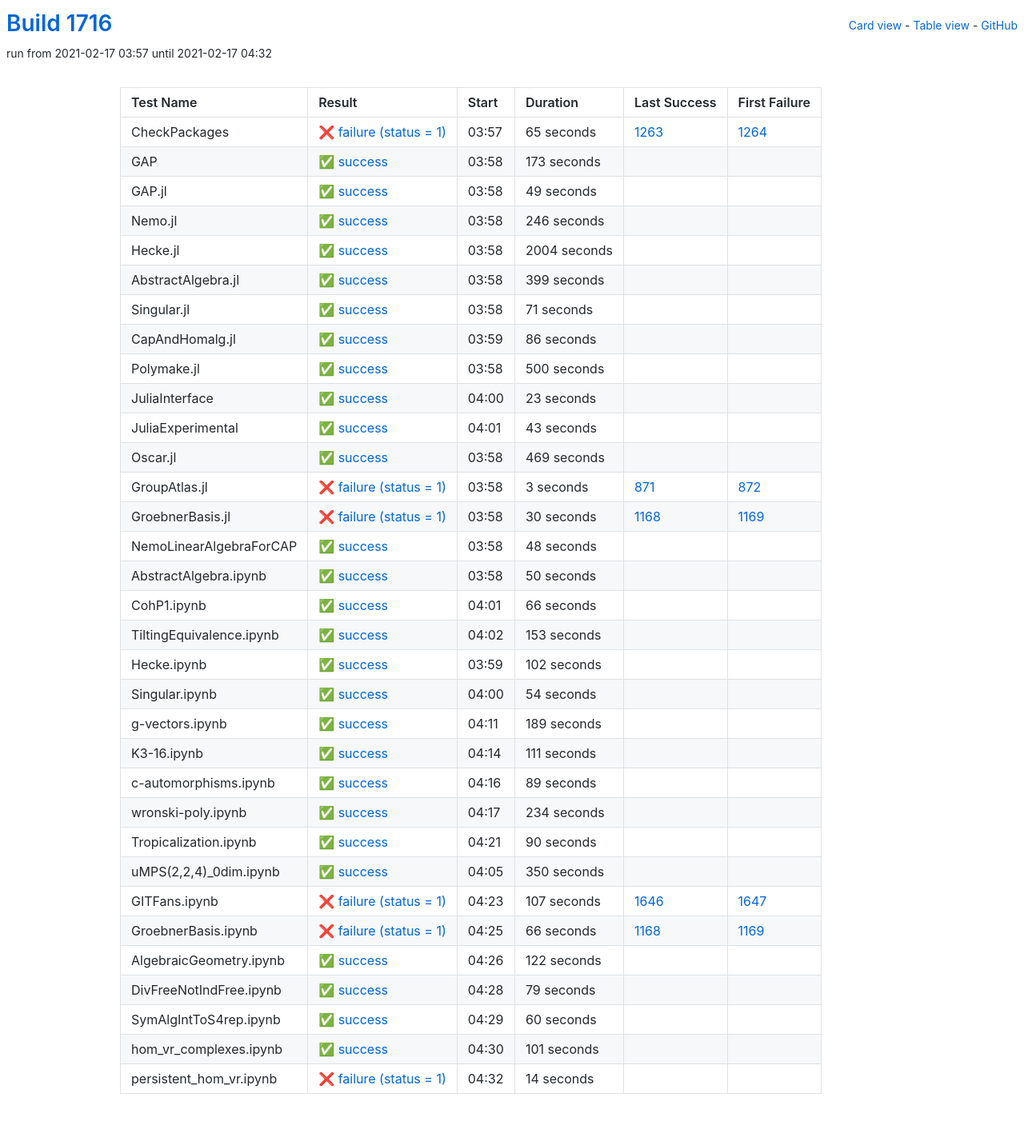
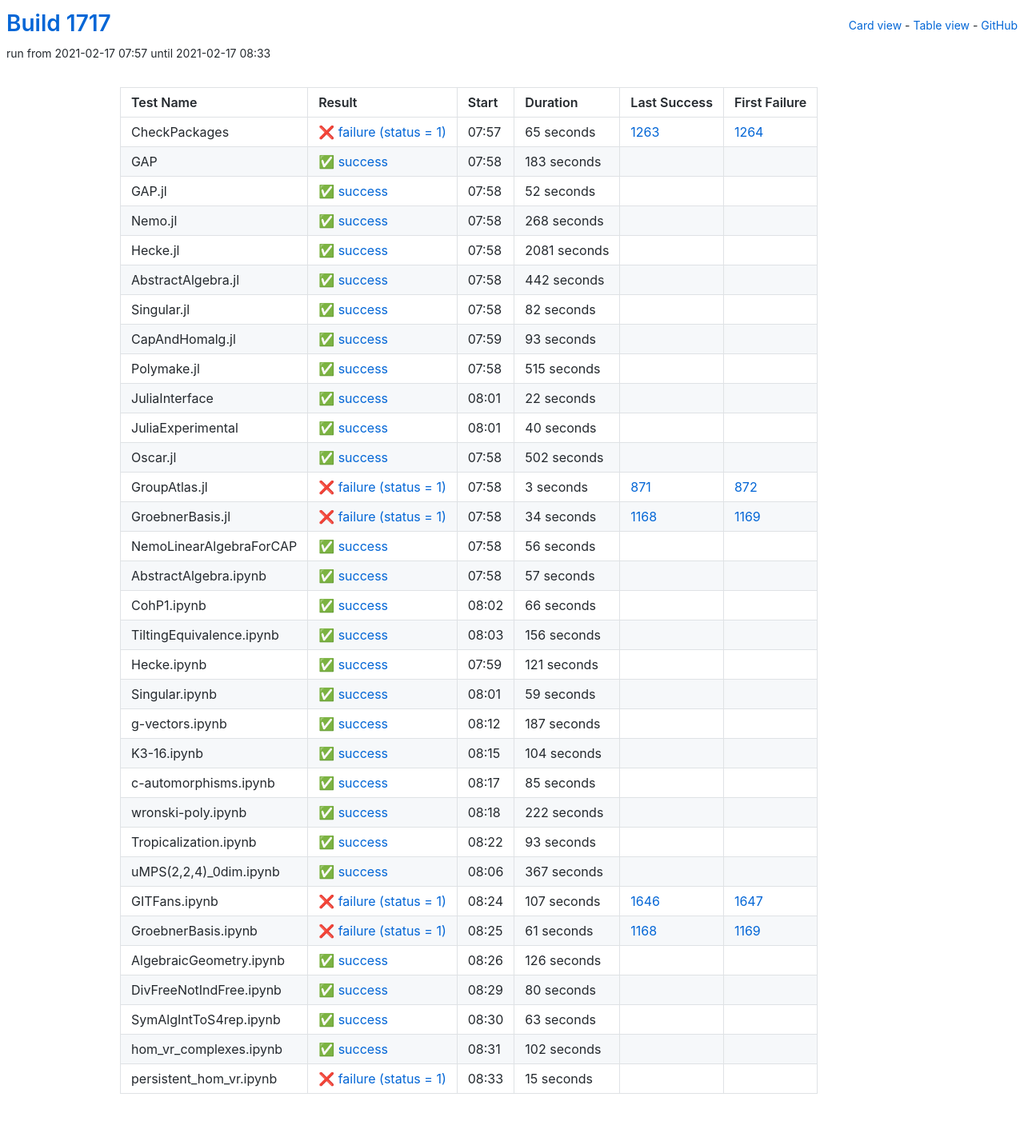
Before and after one commit to oscar-system/oscar-ci-status-stable, a Jekyll site: the page built from table.html, in a window 1280 px wide. Shown: the whole page at 80% size. Built offline with Jekyll 4.4.1, drawn with Linux system fonts in a browser that asks for light colours.

Commit message:
Build #1717

```diff
--- a/_data/ci.yml
+++ b/_data/ci.yml
@@ -1,6 +1,6 @@
 ---
-build: 1716
-build_url: https://oscarci.mathematik.uni-kl.de/job/oscar-stable/1716/
+build: 1717
+build_url: https://oscarci.mathematik.uni-kl.de/job/oscar-stable/1717/
 job: oscar-stable
 organization: oscar-system
 repo: oscar-ci-status-stable
@@ -8,8 +8,8 @@ repourl: https://github.com/oscar-system/oscar-ci-status-stable
 tests:
 - name: CheckPackages
   id: checkpackages
-  log: https://oscarci.mathematik.uni-kl.de/job/oscar-stable/1716/artifact/logs/build-1716/CheckPackages.log
-  start: 2021-02-17 03:57
+  log: https://oscarci.mathematik.uni-kl.de/job/oscar-stable/1717/artifact/logs/build-1717/CheckPackages.log
+  start: 2021-02-17 07:57
   success: false
   exitcode: 1
   status: failure
@@ -20,140 +20,140 @@ tests:
   first_failure_url: https://oscarci.mathematik.uni-kl.de/job/oscar-stable/1264/
 - name: GAP
   id: gap
-  log: https://oscarci.mathematik.uni-kl.de/job/oscar-stable/1716/artifact/logs/build-1716/GAP.log
-  start: 2021-02-17 03:58
+  log: https://oscarci.mathematik.uni-kl.de/job/oscar-stable/1717/artifact/logs/build-1717/GAP.log
+  start: 2021-02-17 07:58
   success: true
   exitcode: 0
   status: success
-  duration: 173
+  duration: 183
   last_success: false
   last_success_url:
   first_failure: false
   first_failure_url:
 - name: GAP.jl
   id: gap-jl
-  log: https://oscarci.mathematik.uni-kl.de/job/oscar-stable/1716/artifact/logs/build-1716/GAP.jl.log
-  start: 2021-02-17 03:58
+  log: https://oscarci.mathematik.uni-kl.de/job/oscar-stable/1717/artifact/logs/build-1717/GAP.jl.log
+  start: 2021-02-17 07:58
   success: true
   exitcode: 0
   status: success
-  duration: 49
+  duration: 52
   last_success: false
   last_success_url:
   first_failure: false
   first_failure_url:
 - name: Nemo.jl
   id: nemo-jl
-  log: https://oscarci.mathematik.uni-kl.de/job/oscar-stable/1716/artifact/logs/build-1716/Nemo.jl.log
-  start: 2021-02-17 03:58
+  log: https://oscarci.mathematik.uni-kl.de/job/oscar-stable/1717/artifact/logs/build-1717/Nemo.jl.log
+  start: 2021-02-17 07:58
   success: true
   exitcode: 0
   status: success
-  duration: 246
+  duration: 268
   last_success: false
   last_success_url:
   first_failure: false
   first_failure_url:
 - name: Hecke.jl
   id: hecke-jl
-  log: https://oscarci.mathematik.uni-kl.de/job/oscar-stable/1716/artifact/logs/build-1716/Hecke.jl.log
-  start: 2021-02-17 03:58
+  log: https://oscarci.mathematik.uni-kl.de/job/oscar-stable/1717/artifact/logs/build-1717/Hecke.jl.log
+  start: 2021-02-17 07:58
   success: true
   exitcode: 0
   status: success
-  duration: 2004
+  duration: 2081
   last_success: false
   last_success_url:
   first_failure: false
   first_failure_url:
 - name: AbstractAlgebra.jl
   id: abstractalgebra-jl
-  log: https://oscarci.mathematik.uni-kl.de/job/oscar-stable/1716/artifact/logs/build-1716/AbstractAlgebra.jl.log
-  start: 2021-02-17 03:58
+  log: https://oscarci.mathematik.uni-kl.de/job/oscar-stable/1717/artifact/logs/build-1717/AbstractAlgebra.jl.log
+  start: 2021-02-17 07:58
   success: true
   exitcode: 0
   status: success
-  duration: 399
+  duration: 442
   last_success: false
   last_success_url:
   first_failure: false
   first_failure_url:
 - name: Singular.jl
   id: singular-jl
-  log: https://oscarci.mathematik.uni-kl.de/job/oscar-stable/1716/artifact/logs/build-1716/Singular.jl.log
-  start: 2021-02-17 03:58
+  log: https://oscarci.mathematik.uni-kl.de/job/oscar-stable/1717/artifact/logs/build-1717/Singular.jl.log
+  start: 2021-02-17 07:58
   success: true
   exitcode: 0
   status: success
-  duration: 71
+  duration: 82
   last_success: false
   last_success_url:
   first_failure: false
   first_failure_url:
 - name: CapAndHomalg.jl
   id: capandhomalg-jl
-  log: https://oscarci.mathematik.uni-kl.de/job/oscar-stable/1716/artifact/logs/build-1716/CapAndHomalg.jl.log
-  start: 2021-02-17 03:59
+  log: https://oscarci.mathematik.uni-kl.de/job/oscar-stable/1717/artifact/logs/build-1717/CapAndHomalg.jl.log
+  start: 2021-02-17 07:59
   success: true
   exitcode: 0
   status: success
-  duration: 86
+  duration: 93
   last_success: false
   last_success_url:
   first_failure: false
   first_failure_url:
 - name: Polymake.jl
   id: polymake-jl
-  log: https://oscarci.mathematik.uni-kl.de/job/oscar-stable/1716/artifact/logs/build-1716/Polymake.jl.log
-  start: 2021-02-17 03:58
+  log: https://oscarci.mathematik.uni-kl.de/job/oscar-stable/1717/artifact/logs/build-1717/Polymake.jl.log
+  start: 2021-02-17 07:58
   success: true
   exitcode: 0
   status: success
-  duration: 500
+  duration: 515
   last_success: false
   last_success_url:
   first_failure: false
   first_failure_url:
 - name: JuliaInterface
   id: juliainterface
-  log: https://oscarci.mathematik.uni-kl.de/job/oscar-stable/1716/artifact/logs/build-1716/JuliaInterface.log
-  start: 2021-02-17 04:00
+  log: https://oscarci.mathematik.uni-kl.de/job/oscar-stable/1717/artifact/logs/build-1717/JuliaInterface.log
+  start: 2021-02-17 08:01
   success: true
   exitcode: 0
   status: success
-  duration: 23
+  duration: 22
   last_success: false
   last_success_url:
   first_failure: false
   first_failure_url:
 - name: JuliaExperimental
   id: juliaexperimental
-  log: https://oscarci.mathematik.uni-kl.de/job/oscar-stable/1716/artifact/logs/build-1716/JuliaExperimental.log
-  start: 2021-02-17 04:01
+  log: https://oscarci.mathematik.uni-kl.de/job/oscar-stable/1717/artifact/logs/build-1717/JuliaExperimental.log
+  start: 2021-02-17 08:01
   success: true
   exitcode: 0
   status: success
-  duration: 43
+  duration: 40
   last_success: false
   last_success_url:
   first_failure: false
   first_failure_url:
 - name: Oscar.jl
   id: oscar-jl
-  log: https://oscarci.mathematik.uni-kl.de/job/oscar-stable/1716/artifact/logs/build-1716/Oscar.jl.log
-  start: 2021-02-17 03:58
+  log: https://oscarci.mathematik.uni-kl.de/job/oscar-stable/1717/artifact/logs/build-1717/Oscar.jl.log
+  start: 2021-02-17 07:58
   success: true
   exitcode: 0
   status: success
-  duration: 469
+  duration: 502
   last_success: false
   last_success_url:
   first_failure: false
   first_failure_url:
 - name: GroupAtlas.jl
   id: groupatlas-jl
-  log: https://oscarci.mathematik.uni-kl.de/job/oscar-stable/1716/artifact/logs/build-1716/GroupAtlas.jl.log
-  start: 2021-02-17 03:58
+  log: https://oscarci.mathematik.uni-kl.de/job/oscar-stable/1717/artifact/logs/build-1717/GroupAtlas.jl.log
+  start: 2021-02-17 07:58
   success: false
   exitcode: 1
   status: failure
@@ -164,44 +164,44 @@ tests:
   first_failure_url: https://oscarci.mathematik.uni-kl.de/job/oscar-stable/872/
 - name: GroebnerBasis.jl
   id: groebnerbasis-jl
-  log: https://oscarci.mathematik.uni-kl.de/job/oscar-stable/1716/artifact/logs/build-1716/GroebnerBasis.jl.log
-  start: 2021-02-17 03:58
+  log: https://oscarci.mathematik.uni-kl.de/job/oscar-stable/1717/artifact/logs/build-1717/GroebnerBasis.jl.log
+  start: 2021-02-17 07:58
   success: false
   exitcode: 1
   status: failure
-  duration: 30
+  duration: 34
   last_success: 1168
   last_success_url: https://oscarci.mathematik.uni-kl.de/job/oscar-stable/1168/
   first_failure: 1169
   first_failure_url: https://oscarci.mathematik.uni-kl.de/job/oscar-stable/1169/
 - name: NemoLinearAlgebraForCAP
   id: nemolinearalgebraforcap
-  log: https://oscarci.mathematik.uni-kl.de/job/oscar-stable/1716/artifact/logs/build-1716/NemoLinearAlgebraForCAP.log
-  start: 2021-02-17 03:58
+  log: https://oscarci.mathematik.uni-kl.de/job/oscar-stable/1717/artifact/logs/build-1717/NemoLinearAlgebraForCAP.log
+  start: 2021-02-17 07:58
   success: true
   exitcode: 0
   status: success
-  duration: 48
+  duration: 56
   last_success: false
   last_success_url:
   first_failure: false
   first_failure_url:
 - name: AbstractAlgebra.ipynb
   id: abstractalgebra-ipynb
-  log: https://oscarci.mathematik.uni-kl.de/job/oscar-stable/1716/artifact/logs/build-1716/AbstractAlgebra.ipynb.log
-  start: 2021-02-17 03:58
+  log: https://oscarci.mathematik.uni-kl.de/job/oscar-stable/1717/artifact/logs/build-1717/AbstractAlgebra.ipynb.log
+  start: 2021-02-17 07:58
   success: true
   exitcode: 0
   status: success
-  duration: 50
+  duration: 57
   last_success: false
   last_success_url:
   first_failure: false
   first_failure_url:
 - name: CohP1.ipynb
   id: cohp1-ipynb
-  log: https://oscarci.mathematik.uni-kl.de/job/oscar-stable/1716/artifact/logs/build-1716/CohP1.ipynb.log
-  start: 2021-02-17 04:01
+  log: https://oscarci.mathematik.uni-kl.de/job/oscar-stable/1717/artifact/logs/build-1717/CohP1.ipynb.log
+  start: 2021-02-17 08:02
   success: true
   exitcode: 0
   status: success
@@ -212,116 +212,116 @@ tests:
   first_failure_url:
 - name: TiltingEquivalence.ipynb
   id: tiltingequivalence-ipynb
-  log: https://oscarci.mathematik.uni-kl.de/job/oscar-stable/1716/artifact/logs/build-1716/TiltingEquivalence.ipynb.log
-  start: 2021-02-17 04:02
+  log: https://oscarci.mathematik.uni-kl.de/job/oscar-stable/1717/artifact/logs/build-1717/TiltingEquivalence.ipynb.log
+  start: 2021-02-17 08:03
   success: true
   exitcode: 0
   status: success
-  duration: 153
+  duration: 156
   last_success: false
   last_success_url:
   first_failure: false
   first_failure_url:
 - name: Hecke.ipynb
   id: hecke-ipynb
-  log: https://oscarci.mathematik.uni-kl.de/job/oscar-stable/1716/artifact/logs/build-1716/Hecke.ipynb.log
-  start: 2021-02-17 03:59
+  log: https://oscarci.mathematik.uni-kl.de/job/oscar-stable/1717/artifact/logs/build-1717/Hecke.ipynb.log
+  start: 2021-02-17 07:59
   success: true
   exitcode: 0
   status: success
-  duration: 102
+  duration: 121
   last_success: false
   last_success_url:
   first_failure: false
   first_failure_url:
 - name: Singular.ipynb
   id: singular-ipynb
-  log: https://oscarci.mathematik.uni-kl.de/job/oscar-stable/1716/artifact/logs/build-1716/Singular.ipynb.log
-  start: 2021-02-17 04:00
+  log: https://oscarci.mathematik.uni-kl.de/job/oscar-stable/1717/artifact/logs/build-1717/Singular.ipynb.log
+  start: 2021-02-17 08:01
   success: true
   exitcode: 0
   status: success
-  duration: 54
+  duration: 59
   last_success: false
   last_success_url:
   first_failure: false
   first_failure_url:
 - name: g-vectors.ipynb
   id: g-vectors-ipynb
-  log: https://oscarci.mathematik.uni-kl.de/job/oscar-stable/1716/artifact/logs/build-1716/g-vectors.ipynb.log
-  start: 2021-02-17 04:11
+  log: https://oscarci.mathematik.uni-kl.de/job/oscar-stable/1717/artifact/logs/build-1717/g-vectors.ipynb.log
+  start: 2021-02-17 08:12
   success: true
   exitcode: 0
   status: success
-  duration: 189
+  duration: 187
   last_success: false
   last_success_url:
   first_failure: false
   first_failure_url:
 - name: K3-16.ipynb
   id: k3-16-ipynb
-  log: https://oscarci.mathematik.uni-kl.de/job/oscar-stable/1716/artifact/logs/build-1716/K3-16.ipynb.log
-  start: 2021-02-17 04:14
+  log: https://oscarci.mathematik.uni-kl.de/job/oscar-stable/1717/artifact/logs/build-1717/K3-16.ipynb.log
+  start: 2021-02-17 08:15
   success: true
   exitcode: 0
   status: success
-  duration: 111
+  duration: 104
   last_success: false
   last_success_url:
   first_failure: false
   first_failure_url:
 - name: c-automorphisms.ipynb
   id: c-automorphisms-ipynb
-  log: https://oscarci.mathematik.uni-kl.de/job/oscar-stable/1716/artifact/logs/build-1716/c-automorphisms.ipynb.log
-  start: 2021-02-17 04:16
+  log: https://oscarci.mathematik.uni-kl.de/job/oscar-stable/1717/artifact/logs/build-1717/c-automorphisms.ipynb.log
+  start: 2021-02-17 08:17
   success: true
   exitcode: 0
   status: success
-  duration: 89
+  duration: 85
   last_success: false
   last_success_url:
   first_failure: false
   first_failure_url:
 - name: wronski-poly.ipynb
   id: wronski-poly-ipynb
-  log: https://oscarci.mathematik.uni-kl.de/job/oscar-stable/1716/artifact/logs/build-1716/wronski-poly.ipynb.log
-  start: 2021-02-17 04:17
+  log: https://oscarci.mathematik.uni-kl.de/job/oscar-stable/1717/artifact/logs/build-1717/wronski-poly.ipynb.log
+  start: 2021-02-17 08:18
   success: true
   exitcode: 0
   status: success
-  duration: 234
+  duration: 222
   last_success: false
   last_success_url:
   first_failure: false
   first_failure_url:
 - name: Tropicalization.ipynb
   id: tropicalization-ipynb
-  log: https://oscarci.mathematik.uni-kl.de/job/oscar-stable/1716/artifact/logs/build-1716/Tropicalization.ipynb.log
-  start: 2021-02-17 04:21
+  log: https://oscarci.mathematik.uni-kl.de/job/oscar-stable/1717/artifact/logs/build-1717/Tropicalization.ipynb.log
+  start: 2021-02-17 08:22
   success: true
   exitcode: 0
   status: success
-  duration: 90
+  duration: 93
   last_success: false
   last_success_url:
   first_failure: false
   first_failure_url:
 - name: uMPS(2,2,4)_0dim.ipynb
   id: umps-2-2-4-0dim-ipynb
-  log: https://oscarci.mathematik.uni-kl.de/job/oscar-stable/1716/artifact/logs/build-1716/uMPS-2-2-4-_0dim.ipynb.log
-  start: 2021-02-17 04:05
+  log: https://oscarci.mathematik.uni-kl.de/job/oscar-stable/1717/artifact/logs/build-1717/uMPS-2-2-4-_0dim.ipynb.log
+  start: 2021-02-17 08:06
   success: true
   exitcode: 0
   status: success
-  duration: 350
+  duration: 367
   last_success: false
   last_success_url:
   first_failure: false
   first_failure_url:
 - name: GITFans.ipynb
   id: gitfans-ipynb
-  log: https://oscarci.mathematik.uni-kl.de/job/oscar-stable/1716/artifact/logs/build-1716/GITFans.ipynb.log
-  start: 2021-02-17 04:23
+  log: https://oscarci.mathematik.uni-kl.de/job/oscar-stable/1717/artifact/logs/build-1717/GITFans.ipynb.log
+  start: 2021-02-17 08:24
   success: false
   exitcode: 1
   status: failure
@@ -332,72 +332,72 @@ tests:
   first_failure_url: https://oscarci.mathematik.uni-kl.de/job/oscar-stable/1647/
 - name: GroebnerBasis.ipynb
   id: groebnerbasis-ipynb
-  log: https://oscarci.mathematik.uni-kl.de/job/oscar-stable/1716/artifact/logs/build-1716/GroebnerBasis.ipynb.log
-  start: 2021-02-17 04:25
+  log: https://oscarci.mathematik.uni-kl.de/job/oscar-stable/1717/artifact/logs/build-1717/GroebnerBasis.ipynb.log
+  start: 2021-02-17 08:25
   success: false
   exitcode: 1
   status: failure
-  duration: 66
+  duration: 61
   last_success: 1168
   last_success_url: https://oscarci.mathematik.uni-kl.de/job/oscar-stable/1168/
   first_failure: 1169
   first_failure_url: https://oscarci.mathematik.uni-kl.de/job/oscar-stable/1169/
 - name: AlgebraicGeometry.ipynb
   id: algebraicgeometry-ipynb
-  log: https://oscarci.mathematik.uni-kl.de/job/oscar-stable/1716/artifact/logs/build-1716/AlgebraicGeometry.ipynb.log
-  start: 2021-02-17 04:26
+  log: https://oscarci.mathematik.uni-kl.de/job/oscar-stable/1717/artifact/logs/build-1717/AlgebraicGeometry.ipynb.log
+  start: 2021-02-17 08:26
   success: true
   exitcode: 0
   status: success
-  duration: 122
+  duration: 126
   last_success: false
   last_success_url:
   first_failure: false
   first_failure_url:
 - name: DivFreeNotIndFree.ipynb
   id: divfreenotindfree-ipynb
-  log: https://oscarci.mathematik.uni-kl.de/job/oscar-stable/1716/artifact/logs/build-1716/DivFreeNotIndFree.ipynb.log
-  start: 2021-02-17 04:28
+  log: https://oscarci.mathematik.uni-kl.de/job/oscar-stable/1717/artifact/logs/build-1717/DivFreeNotIndFree.ipynb.log
+  start: 2021-02-17 08:29
   success: true
   exitcode: 0
   status: success
-  duration: 79
+  duration: 80
   last_success: false
   last_success_url:
   first_failure: false
   first_failure_url:
 - name: SymAlgIntToS4rep.ipynb
   id: symalginttos4rep-ipynb
-  log: https://oscarci.mathematik.uni-kl.de/job/oscar-stable/1716/artifact/logs/build-1716/SymAlgIntToS4rep.ipynb.log
-  start: 2021-02-17 04:29
+  log: https://oscarci.mathematik.uni-kl.de/job/oscar-stable/1717/artifact/logs/build-1717/SymAlgIntToS4rep.ipynb.log
+  start: 2021-02-17 08:30
   success: true
   exitcode: 0
   status: success
-  duration: 60
+  duration: 63
   last_success: false
   last_success_url:
   first_failure: false
   first_failure_url:
 - name: hom_vr_complexes.ipynb
   id: hom-vr-complexes-ipynb
-  log: https://oscarci.mathematik.uni-kl.de/job/oscar-stable/1716/artifact/logs/build-1716/hom_vr_complexes.ipynb.log
-  start: 2021-02-17 04:30
+  log: https://oscarci.mathematik.uni-kl.de/job/oscar-stable/1717/artifact/logs/build-1717/hom_vr_complexes.ipynb.log
+  start: 2021-02-17 08:31
   success: true
   exitcode: 0
   status: success
-  duration: 101
+  duration: 102
   last_success: false
   last_success_url:
   first_failure: false
   first_failure_url:
 - name: persistent_hom_vr.ipynb
   id: persistent-hom-vr-ipynb
-  log: https://oscarci.mathematik.uni-kl.de/job/oscar-stable/1716/artifact/logs/build-1716/persistent_hom_vr.ipynb.log
-  start: 2021-02-17 04:32
+  log: https://oscarci.mathematik.uni-kl.de/job/oscar-stable/1717/artifact/logs/build-1717/persistent_hom_vr.ipynb.log
+  start: 2021-02-17 08:33
   success: false
   exitcode: 1
   status: failure
-  duration: 14
+  duration: 15
   last_success: false
   last_success_url:
   first_failure: false
```
Also changed, not shown: README.md.
